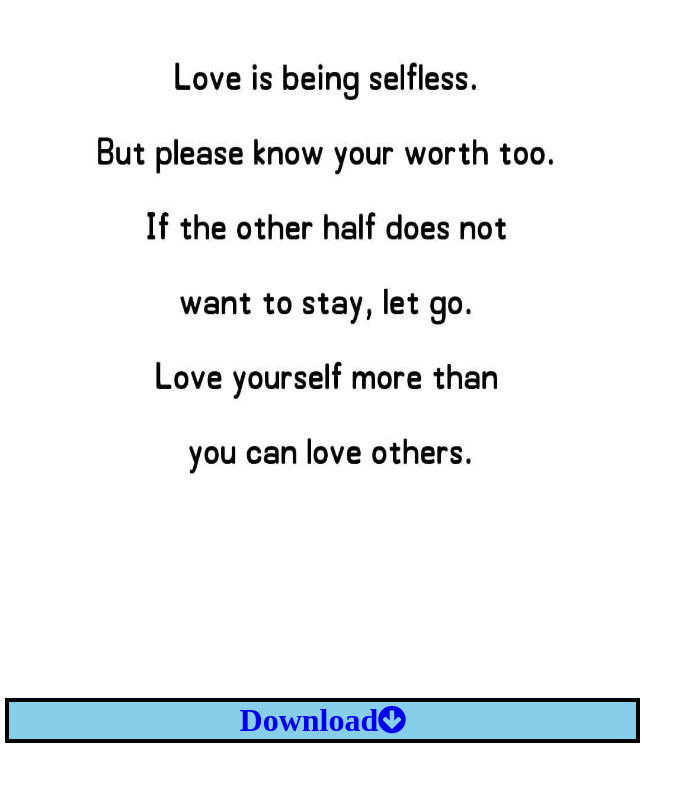
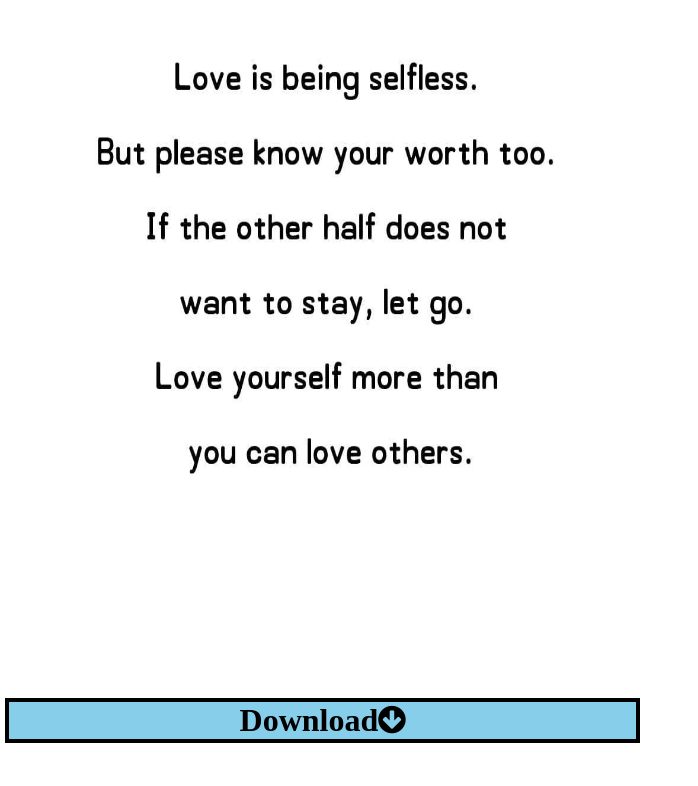
Before and after one commit to smilionaire/April, a plain HTML site: page index.html in a window 1280 px wide. Shown: the part 158-944 px from the top of the page, without its empty margins (0-698 px from the left). Drawn offline with Linux system fonts and the light colour scheme.

Commit message:
Update apr.css

```diff
--- a/apr.css
+++ b/apr.css
@@ -13,12 +13,16 @@
 }
 .apr a{
 	text-decoration: none;
+	color: #000;
 }
 .apr h1{
 	border: 2px solid black;
 	background-color: skyblue;
 	margin-top: 25px;
 	text-align: center;
+}
+.apr i{
+	color: #000;
 }
 @media only screen and (min-width: 1100px){
 .apr img{
```
